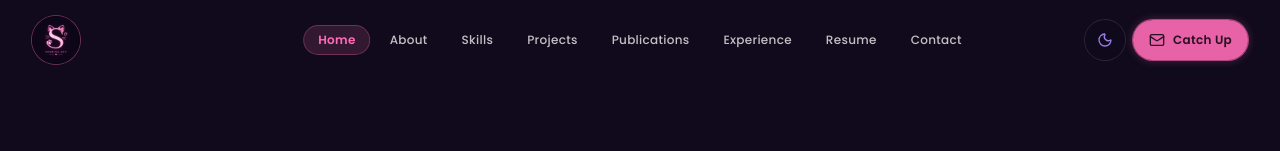
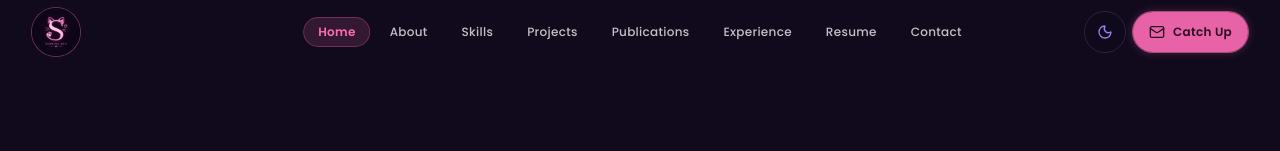
Before and after one commit to Soumika-11/Portfolio, a Next.js app: page / in a window 1280 px wide. Shown: the top 151 px of the page. Built offline with nearby package versions, Linux system fonts and the light colour scheme.

Commit message:
fix: update paddingTop style for consistent layout across devices

```diff
--- a/components/portfolio/navbar.tsx
+++ b/components/portfolio/navbar.tsx
@@ -56,7 +56,7 @@ export function Navbar() {
           : 'bg-background/70 backdrop-blur-md shadow-[0_4px_30px_rgba(0,0,0,0.25)]'
         : 'bg-transparent'
         }`}
-      style={{ paddingTop: 'max(0.5rem, env(safe-area-inset-top, 0px))' }}
+      style={{ paddingTop: 'env(safe-area-inset-top, 0px)' }}
     >
       <div className="relative mx-auto flex h-14 sm:h-16 max-w-[100rem] items-center justify-between px-3 xs:px-4 sm:px-8">
         {/* Logo — left */}
```
